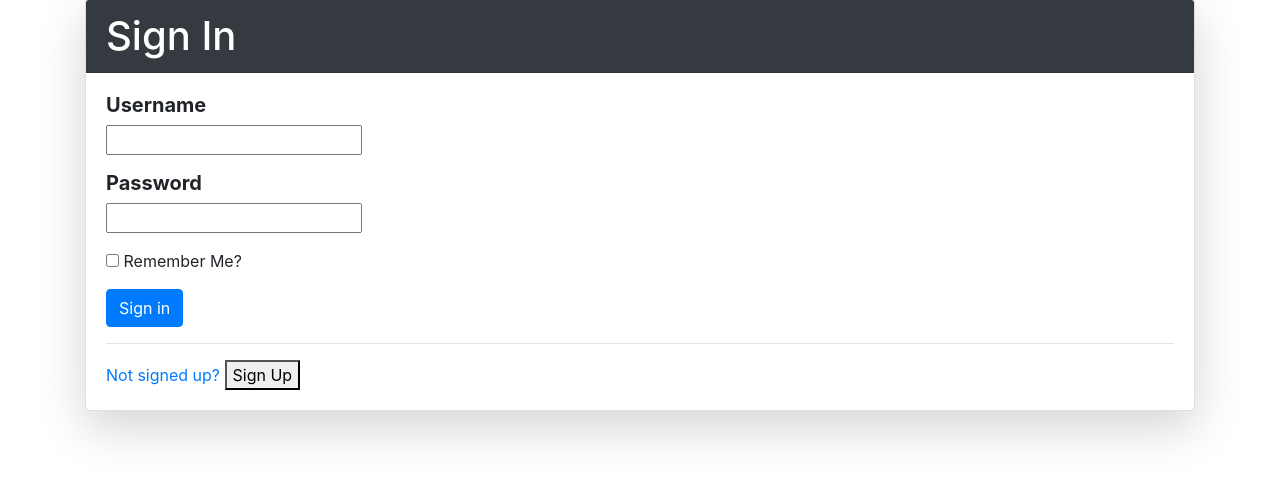
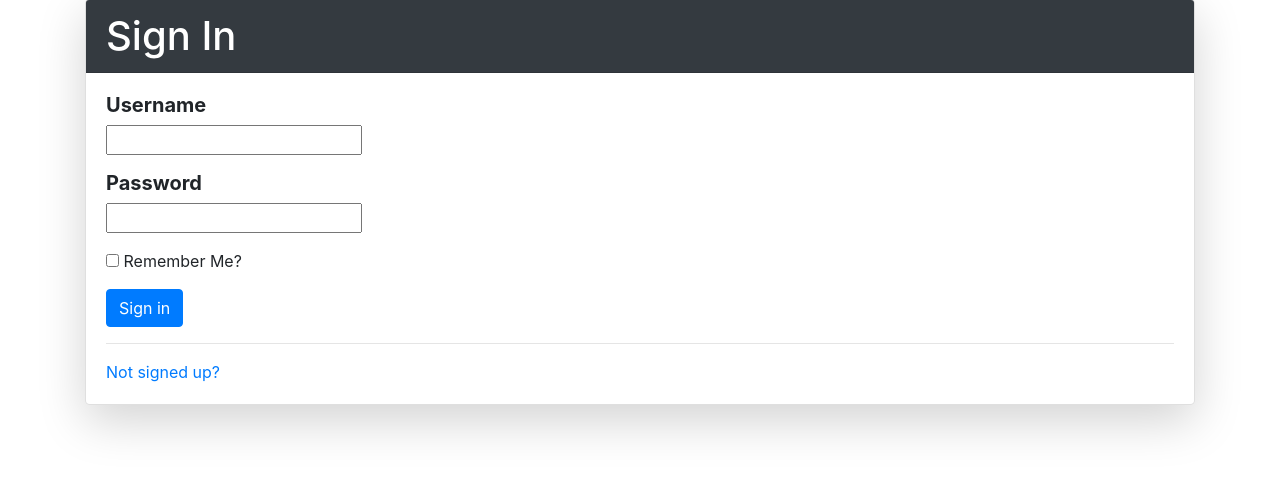
Before and after one commit to PredatorFeesh/PointMe-, a Flask app: page /login in a window 1280 px wide. Shown: the part 185-664 px from the top of the page. Run offline with Flask 2, Linux system fonts and the light colour scheme; some libraries are stand-ins or nearby versions.

Commit message:
got rid of one of the sign up buttons

```diff
--- a/app/templates/login.html
+++ b/app/templates/login.html
@@ -29,7 +29,7 @@
                 </form>
                 <hr />
                 <a href="/register">
-                    Not signed up? <button>Sign Up</button>
+                    Not signed up?
                 </a>
             </div>
         </div>
```
